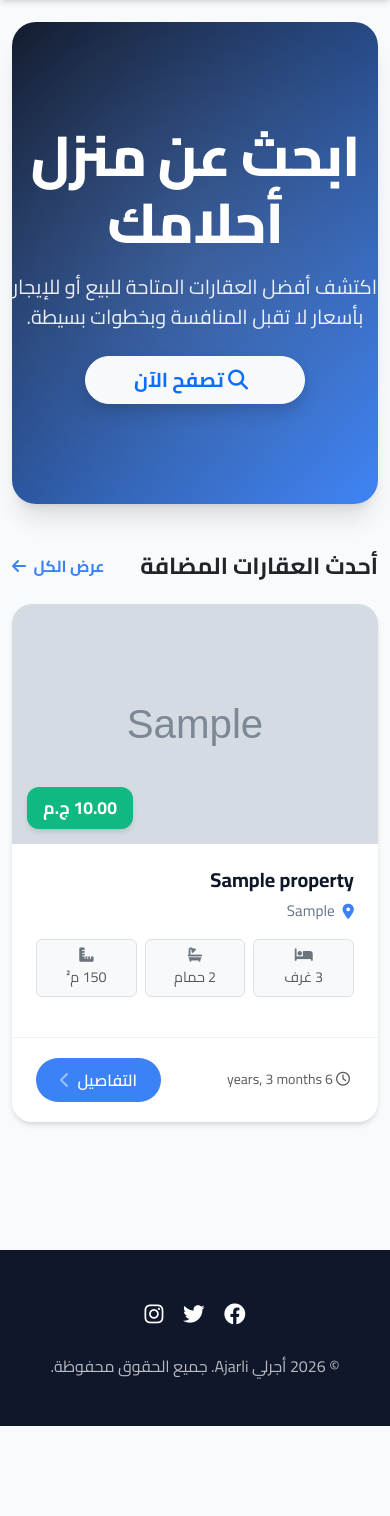
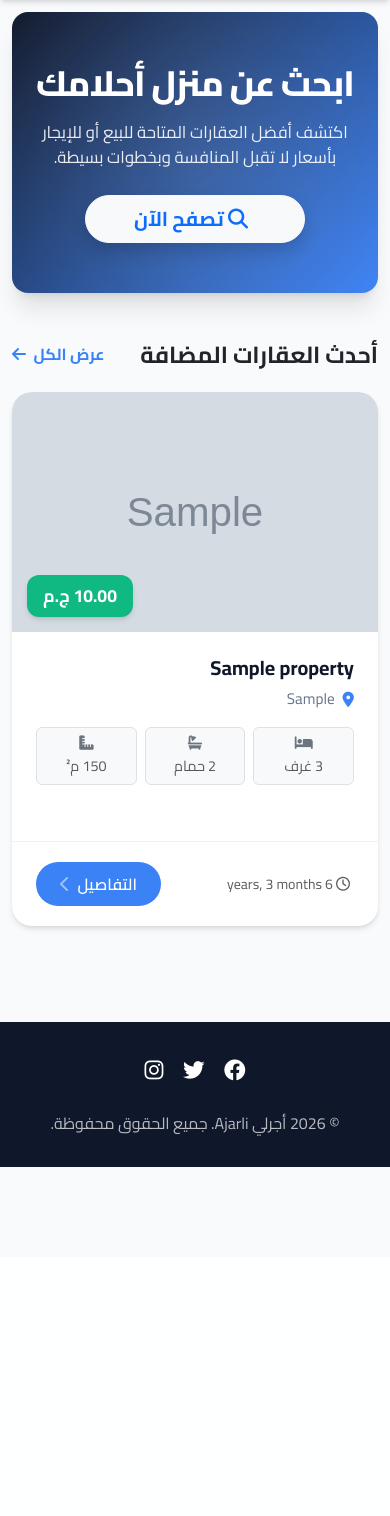
Before and after one commit to shahinziad107-del/shahin22909, a Django app: page /home/ in a window 390 px wide. Shown: the part 78-1594 px from the top of the page. After the commit the page ends 1245 px from the top, so only its background shows below. Run offline with Django 5.2, Linux system fonts and the light colour scheme; a user stored in the database is signed in; tables that the repository leaves empty hold one stand-in row (values such as "Sample post"); grey boxes marked "Sample" are stand-in pictures.

Commit message:
Fix mobile layout, update logo, and expand locations list

```diff
--- a/static/css/style.css
+++ b/static/css/style.css
@@ -97,6 +97,21 @@ body {
 @keyframes rotate {
     0% { transform: rotate(0deg); }
     100% { transform: rotate(360deg); }
+}
+
+/* Mobile Responsiveness for Hero */
+@media (max-width: 768px) {
+    .hero-wrapper {
+        padding: 50px 20px;
+        margin-top: 10px;
+        border-radius: 16px;
+    }
+    .hero-title {
+        font-size: 2.2rem;
+    }
+    .hero-subtitle {
+        font-size: 1.05rem;
+    }
 }
 
 /* Property Cards */
@@ -238,6 +253,16 @@ footer {
     color: rgba(255,255,255,0.7);
     padding: 3rem 0;
     margin-top: 5rem;
+}
+
+@media (max-width: 768px) {
+    footer {
+        padding: 2rem 0;
+        margin-top: 3rem;
+    }
+    .property-card {
+        margin-bottom: 1rem;
+    }
 }
 
 /* =========================================
```
Also changed, not shown: home.html (+13 -11 lines), static/js/main.js (+24 -9 lines).
